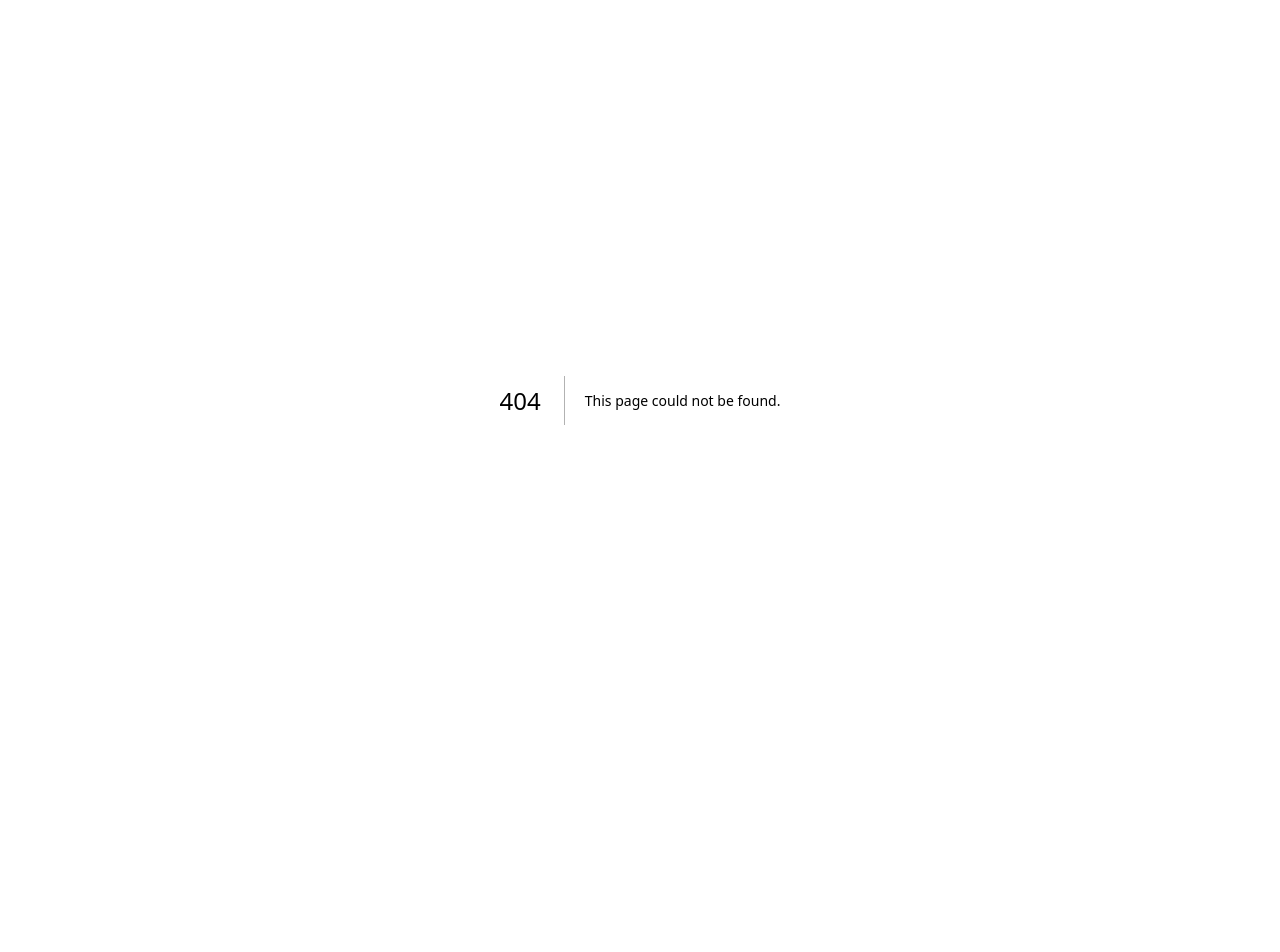
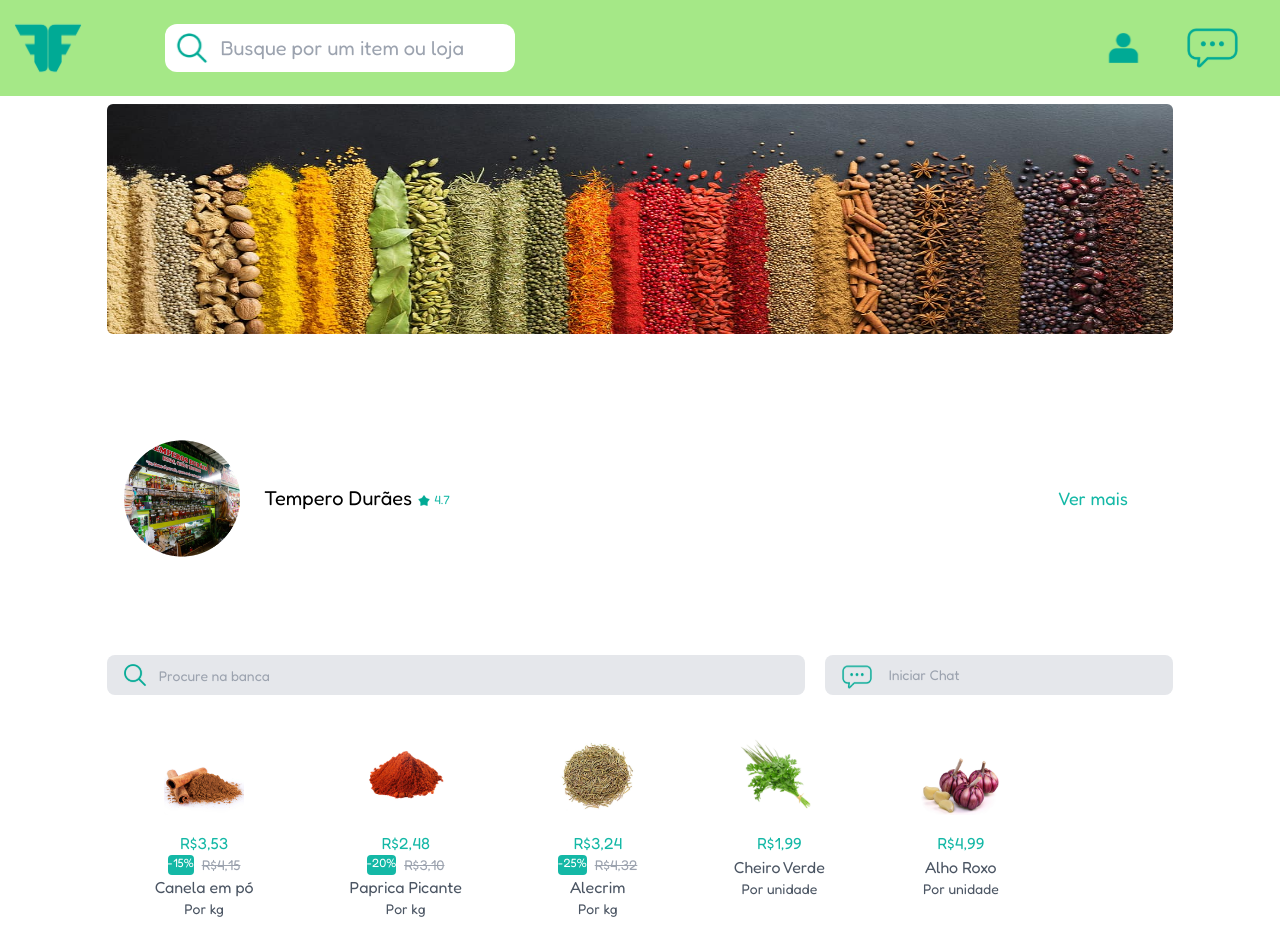
Before and after one commit to weslleyolli/Feira-facil-react, a Next.js app in the folder web/: page /ParaisoPet in a window 1280 px wide. Before the commit this address had no page. Shown: the top 952 px of the page. Before the commit the page ends 800 px from the top, so only its background shows below. Built offline with nearby package versions, Linux system fonts and the light colour scheme; a web font is replaced by a local one.

Commit message:
ParaisoPet page create

```diff
--- /dev/null
+++ b/web/src/pages/ParaisoPet.tsx
@@ -0,0 +1,93 @@
+import Image from "next/image";
+import "tailwindcss/tailwind.css";
+
+import bancaProfile from "../assets/temperos/itens/bancaProfileSBorda.png";
+import temperos from "../assets/temperos/temperos.jpeg";
+
+
+
+import cinnamon from "../assets/temperos/itens/canelaPo.jpeg";
+import rosemary from "../assets/temperos/itens/alecrim.jpeg";
+import greenSmell from "../assets/temperos/itens/cheiroVerde.jpeg";
+import garlic from "../assets/temperos/itens/alhoRoxo.jpeg";
+import paprika from "../assets/temperos/itens/papricaPicante.webp";
+import pepper from "../assets/temperos/itens/pimentaCalabresa.webp";
+
+import Header from "@/components/Header";
+import LiProducts from "@/components/LiProducts";
+import Banca from "@/components/BancaDetails";
+import Barras from "@/components/BancaBarras";
+
+export default function temperoDuraes() {
+  return (
+    <div>
+      <Header />
+      <Image
+        src={temperos}
+        alt="Foto de temperos"
+        width={1300}
+        height={230}
+        className="relative mx-auto my-2 rounded-md w-5/6 -z-10 max-h-[230px]"
+      />
+      <Banca
+        photo={bancaProfile}
+        description={"Foto da Banca"}
+        nomeBanca={"Tempero Durães"}
+        avaliacaoBanca={4.7}
+        aboutBanca="Loja de temperos com a maior diversidade de especiarias e condimentos de toda a região."
+        numberBanca={129}
+      />
+      <Barras />
+      <div className="w-5/6 mx-auto">
+        <LiProducts
+          photo={cinnamon}
+          description={"Canela em Pó"}
+          priceProduct="R$3,53"
+          spanProduct="-15%"
+          spanProduct2="R$4,15"
+          nameProduct="Canela em pó"
+        />
+        <LiProducts
+          photo={paprika}
+          description={"Paprica picante"}
+          priceProduct="R$2,48"
+          spanProduct="-20%"
+          spanProduct2="R$3,10"
+          nameProduct="Paprica Picante"
+        />
+        <LiProducts
+          photo={rosemary}
+          description={"Alecrim"}
+          priceProduct="R$3,24"
+          spanProduct="-25%"
+          spanProduct2="R$4,32"
+          nameProduct="Alecrim"
+        />
+        <LiProducts
+          photo={greenSmell}
+          description={"Cheiro Verde"}
+          priceProduct="R$1,99"
+          nameProduct="Cheiro Verde"
+          kgProduct="Por unidade"
+        />
+        <LiProducts
+          photo={garlic}
+          description={"Alho Roxo"}
+          priceProduct="R$4,99"
+          nameProduct="Alho Roxo"
+          kgProduct="Por unidade"
+        />
+        <LiProducts
+          photo={pepper}
+          description={"Pimenta Calabresa"}
+          priceProduct="R$7,99"
+          nameProduct="Pimenta Calabresa"
+          kgProduct="Por unidade"
+        />
+      </div>
+
+      <div className="h-8"></div>
+
+    </div>
+  );
+}
--- a/web/src/pages/pets.tsx
+++ b/web/src/pages/pets.tsx
@@ -29,6 +29,7 @@ export default function Pets() {
       <main className=" flex items-center align-middle justify-center">
         <div className="bancasSection grid grid-cols-2 gap-4 items-center align-middle">
           <CategorieItem
+            href="ParaisoPet"
             imageSrc={ParaisoPet}
             title="Paraíso Pet"
             address="R.Dep. José Tavares, 114"
```
